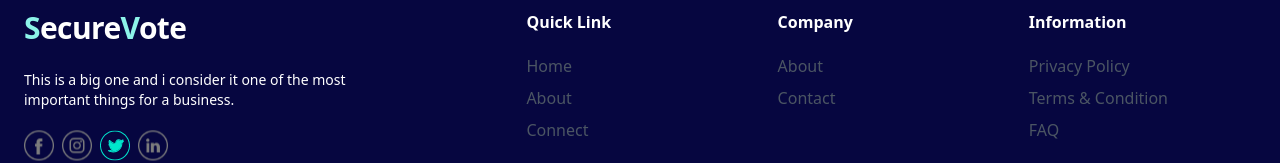
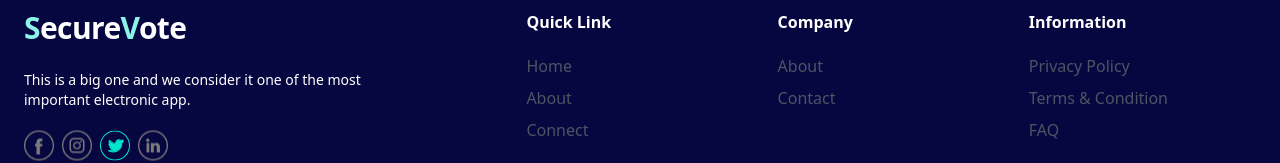
Before and after one commit to emmanuelonwukwe/secure-vote, a React (Vite) app in the folder client/: page / in a window 1280 px wide. Shown: the part 4909-5072 px from the top of the page. Built offline with nearby package versions, Linux system fonts and the light colour scheme.

Commit message:
homepage 🍻🍻

```diff
--- a/client/src/components/footer/MainFooter.jsx
+++ b/client/src/components/footer/MainFooter.jsx
@@ -20,8 +20,8 @@ export default function MainFooter() {
               </div>
               <div className="flex flex-col mx-auto mt-6 space-y-3 md:space-y-0">
                 <p className="text-white text-sm">
-                  This is a big one and i consider it one of the most <br />
-                  important things for a business.
+                  This is a big one and we consider it one of the most <br />
+                important electronic app.
                 </p>
                 <div className="pt-5">
                   <img  src="/images/fb-icon.svg"/>
```
